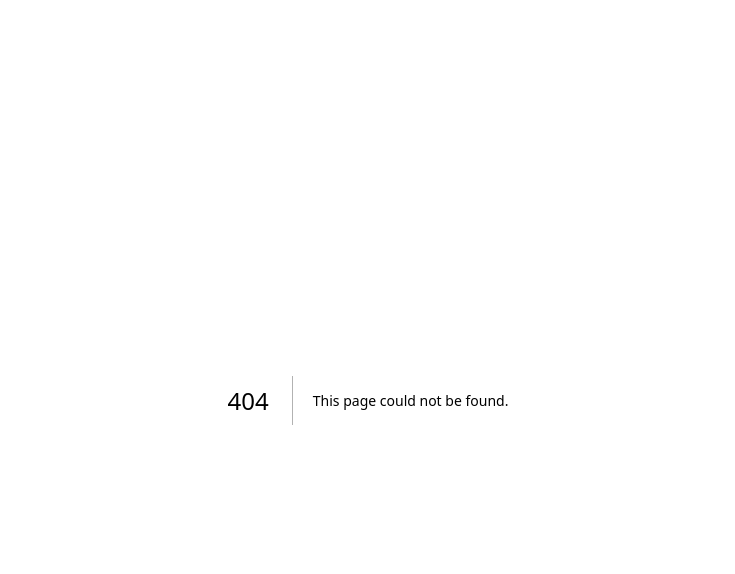
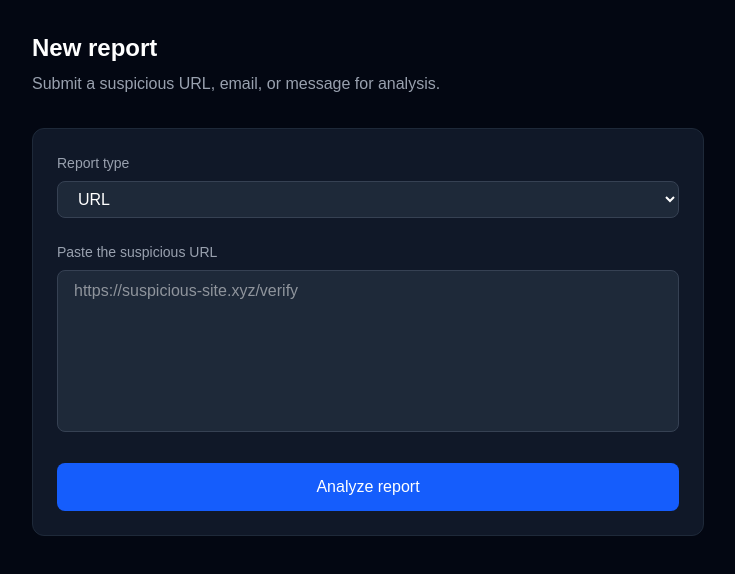
Before and after one commit to Ayelahn/Heimdall, a Next.js app: page /reports/new in a window 1280 px wide. Before the commit this address had no page. Shown: the top 574 px of the page, without its empty margins (272-1007 px from the left). Built offline with nearby package versions, Linux system fonts and the light colour scheme.

Commit message:
feat: report submission, detail page, RLS policies, auth cookie fix

```diff
--- /dev/null
+++ b/src/app/api/reports/route.ts
@@ -0,0 +1,55 @@
+import { NextRequest, NextResponse } from 'next/server'
+import { createServerClient } from '@supabase/ssr'
+
+export async function POST(request: NextRequest) {
+  const response = NextResponse.next()
+
+  const supabase = createServerClient(
+    process.env.NEXT_PUBLIC_SUPABASE_URL!,
+    process.env.NEXT_PUBLIC_SUPABASE_ANON_KEY!,
+    {
+      cookies: {
+        getAll() {
+          return request.cookies.getAll()
+        },
+        setAll(cookiesToSet) {
+          cookiesToSet.forEach(({ name, value, options }) =>
+            response.cookies.set(name, value, options)
+          )
+        },
+      },
+    }
+  )
+
+  const { data: { user }, error: authError } = await supabase.auth.getUser()
+
+  if (authError || !user) {
+    return NextResponse.json({ error: 'Unauthorized' }, { status: 401 })
+  }
+
+  const body = await request.json()
+  const { reportType, rawInput } = body
+
+  if (!reportType || !rawInput) {
+    return NextResponse.json({ error: 'Missing required fields' }, { status: 400 })
+  }
+
+  const { data: report, error } = await supabase
+    .from('reports')
+    .insert({
+      user_id: user.id,
+      report_type: reportType,
+      raw_input: rawInput,
+      risk_score: 0,
+      severity: 'low',
+      status: 'new',
+    })
+    .select()
+    .single()
+
+  if (error) {
+    return NextResponse.json({ error: error.message }, { status: 500 })
+  }
+
+  return NextResponse.json({ id: report.id }, { status: 201 })
+}
--- /dev/null
+++ b/src/app/auth/callback/route.ts
@@ -0,0 +1,14 @@
+import { createClient } from '@/lib/supabase/server'
+import { NextResponse } from 'next/server'
+
+export async function GET(request: Request) {
+  const { searchParams, origin } = new URL(request.url)
+  const code = searchParams.get('code')
+
+  if (code) {
+    const supabase = await createClient()
+    await supabase.auth.exchangeCodeForSession(code)
+  }
+
+  return NextResponse.redirect(`${origin}/dashboard`)
+}
--- a/src/app/login/page.tsx
+++ b/src/app/login/page.tsx
@@ -1,46 +1,60 @@
-'use client'
+"use client";
 
-import { useState } from 'react'
-import { supabase } from '@/lib/supabase/client'
-import { useRouter } from 'next/navigation'
+import { useState } from "react";
+import { supabase } from "@/lib/supabase/client";
+import { useRouter } from "next/navigation";
 
 export default function LoginPage() {
-  const router = useRouter()
-  const [email, setEmail] = useState('')
-  const [password, setPassword] = useState('')
-  const [isSignUp, setIsSignUp] = useState(false)
-  const [error, setError] = useState('')
-  const [loading, setLoading] = useState(false)
+  const router = useRouter();
+  const [email, setEmail] = useState("");
+  const [password, setPassword] = useState("");
+  const [isSignUp, setIsSignUp] = useState(false);
+  const [error, setError] = useState("");
+  const [loading, setLoading] = useState(false);
 
   const handleSubmit = async () => {
-    setLoading(true)
-    setError('')
-
+    if (!email || !password) {
+      setError("Please enter your email and password.");
+      return;
+    }
+    setLoading(true);
+    setError("");
     if (isSignUp) {
-      const { error } = await supabase.auth.signUp({ email, password })
+      const { error } = await supabase.auth.signUp({
+        email,
+        password,
+        options: {
+          emailRedirectTo: `${window.location.origin}/auth/callback`,
+        },
+      });
       if (error) {
-        setError(error.message)
+        setError(error.message);
       } else {
-        router.push('/dashboard')
+        setError("Check your email for a confirmation link.");
       }
     } else {
-      const { error } = await supabase.auth.signInWithPassword({ email, password })
+      const { data, error } = await supabase.auth.signInWithPassword({
+        email,
+        password,
+      });
       if (error) {
-        setError(error.message)
-      } else {
-        router.push('/dashboard')
+        setError(error.message);
+      } else if (data.session) {
+        await supabase.auth.setSession(data.session);
+        router.refresh();
+        router.push("/dashboard");
       }
     }
-
-    setLoading(false)
-  }
+    setLoading(false);
+  };
 
   return (
     <main className="min-h-screen flex items-center justify-center bg-gray-950">
       <div className="w-full max-w-md bg-gray-900 rounded-xl p-8 border border-gray-800">
         <h1 className="text-2xl font-bold text-white mb-2">Heimdall</h1>
-        <p className="text-gray-400 mb-8">{isSignUp ? 'Create your account' : 'Sign in to continue'}</p>
-
+        <p className="text-gray-400 mb-8">
+          {isSignUp ? "Create your account" : "Sign in to continue"}
+        </p>
         <div className="space-y-4">
           <div>
             <label className="block text-sm text-gray-400 mb-1">Email</label>
@@ -52,7 +66,6 @@ export default function LoginPage() {
               placeholder="you@example.com"
             />
           </div>
-
           <div>
             <label className="block text-sm text-gray-400 mb-1">Password</label>
             <input
@@ -63,25 +76,28 @@ export default function LoginPage() {
               placeholder="••••••••"
             />
           </div>
-
           {error && <p className="text-red-400 text-sm">{error}</p>}
-
           <button
             onClick={handleSubmit}
             disabled={loading}
             className="w-full bg-blue-600 hover:bg-blue-700 text-white font-medium py-2 rounded-lg transition-colors disabled:opacity-50"
           >
-            {loading ? 'Please wait...' : isSignUp ? 'Create account' : 'Sign in'}
+            {loading
+              ? "Please wait..."
+              : isSignUp
+                ? "Create account"
+                : "Sign in"}
           </button>
-
           <button
             onClick={() => setIsSignUp(!isSignUp)}
             className="w-full text-gray-400 hover:text-white text-sm transition-colors"
           >
-            {isSignUp ? 'Already have an account? Sign in' : "Don't have an account? Sign up"}
+            {isSignUp
+              ? "Already have an account? Sign in"
+              : "Don't have an account? Sign up"}
           </button>
         </div>
       </div>
     </main>
-  )
+  );
 }
--- /dev/null
+++ b/src/app/reports/[id]/page.tsx
@@ -0,0 +1,65 @@
+import { createClient } from "@/lib/supabase/server";
+import { notFound } from "next/navigation";
+
+export default async function ReportPage({
+  params,
+}: {
+  params: Promise<{ id: string }>;
+}) {
+  const { id } = await params;
+  const supabase = await createClient();
+
+  const { data: report } = await supabase
+    .from("reports")
+    .select("*, findings(*), notes(*)")
+    .eq("id", id)
+    .single();
+
+  if (!report) notFound();
+
+  return (
+    <main className="min-h-screen bg-gray-950 p-8">
+      <div className="max-w-2xl mx-auto space-y-6">
+        <div>
+          <h1 className="text-2xl font-bold text-white mb-1">Report detail</h1>
+          <p className="text-gray-500 text-sm">ID: {report.id}</p>
+        </div>
+
+        <div className="bg-gray-900 rounded-xl p-6 border border-gray-800 space-y-4">
+          <div className="flex items-center gap-3">
+            <span className="text-xs uppercase tracking-wide text-gray-500">
+              Type
+            </span>
+            <span className="text-white font-medium">{report.report_type}</span>
+          </div>
+          <div className="flex items-center gap-3">
+            <span className="text-xs uppercase tracking-wide text-gray-500">
+              Status
+            </span>
+            <span className="text-white font-medium">{report.status}</span>
+          </div>
+          <div className="flex items-center gap-3">
+            <span className="text-xs uppercase tracking-wide text-gray-500">
+              Risk score
+            </span>
+            <span className="text-white font-medium">{report.risk_score}</span>
+          </div>
+          <div className="flex items-center gap-3">
+            <span className="text-xs uppercase tracking-wide text-gray-500">
+              Severity
+            </span>
+            <span className="text-white font-medium">{report.severity}</span>
+          </div>
+          <div>
+            <span className="text-xs uppercase tracking-wide text-gray-500 block mb-2">
+              Input
+            </span>
+            <p className="text-gray-300 bg-gray-800 rounded-lg p-3 text-sm break-all">
+              {report.raw_input}
+            </p>
+          </div>
+        </div>
+      </div>
+    </main>
+  );
+}
--- /dev/null
+++ b/src/app/reports/new/page.tsx
@@ -0,0 +1,85 @@
+'use client'
+
+import { useState } from 'react'
+import { useRouter } from 'next/navigation'
+
+export default function NewReport() {
+  const router = useRouter()
+  const [reportType, setReportType] = useState('url')
+  const [rawInput, setRawInput] = useState('')
+  const [error, setError] = useState('')
+  const [loading, setLoading] = useState(false)
+
+  const handleSubmit = async () => {
+    if (!rawInput.trim()) {
+      setError('Please enter something to analyze.')
+      return
+    }
+
+    setLoading(true)
+    setError('')
+
+    const response = await fetch('/api/reports', {
+      method: 'POST',
+      headers: { 'Content-Type': 'application/json' },
+      body: JSON.stringify({ reportType, rawInput }),
+    })
+
+    const data = await response.json()
+
+    if (!response.ok) {
+      setError(data.error || 'Something went wrong.')
+      setLoading(false)
+      return
+    }
+
+    router.push(`/reports/${data.id}`)
+  }
+
+  return (
+    <main className="min-h-screen bg-gray-950 p-8">
+      <div className="max-w-2xl mx-auto">
+        <h1 className="text-2xl font-bold text-white mb-2">New report</h1>
+        <p className="text-gray-400 mb-8">Submit a suspicious URL, email, or message for analysis.</p>
+
+        <div className="bg-gray-900 rounded-xl p-6 border border-gray-800 space-y-6">
+          <div>
+            <label className="block text-sm text-gray-400 mb-2">Report type</label>
+            <select
+              value={reportType}
+              onChange={(e) => setReportType(e.target.value)}
+              className="w-full bg-gray-800 border border-gray-700 rounded-lg px-4 py-2 text-white focus:outline-none focus:border-blue-500"
+            >
+              <option value="url">URL</option>
+              <option value="email">Email</option>
+              <option value="message">Message</option>
+            </select>
+          </div>
+
+          <div>
+            <label className="block text-sm text-gray-400 mb-2">
+              {reportType === 'url' ? 'Paste the suspicious URL' : reportType === 'email' ? 'Paste the email content' : 'Paste the message'}
+            </label>
+            <textarea
+              value={rawInput}
+              onChange={(e) => setRawInput(e.target.value)}
+              rows={6}
+              className="w-full bg-gray-800 border border-gray-700 rounded-lg px-4 py-2 text-white focus:outline-none focus:border-blue-500 resize-none"
+              placeholder={reportType === 'url' ? 'https://suspicious-site.xyz/verify' : 'Paste content here...'}
+            />
+          </div>
+
+          {error && <p className="text-red-400 text-sm">{error}</p>}
+
+          <button
+            onClick={handleSubmit}
+            disabled={loading}
+            className="w-full bg-blue-600 hover:bg-blue-700 text-white font-medium py-3 rounded-lg transition-colors disabled:opacity-50"
+          >
+            {loading ? 'Analyzing...' : 'Analyze report'}
+          </button>
+        </div>
+      </div>
+    </main>
+  )
+}
--- a/src/lib/supabase/client.ts
+++ b/src/lib/supabase/client.ts
@@ -1,6 +1,6 @@
-import { createClient } from '@supabase/supabase-js'
+import { createBrowserClient } from "@supabase/ssr";
 
-const supabaseUrl = process.env.NEXT_PUBLIC_SUPABASE_URL!
-const supabaseAnonKey = process.env.NEXT_PUBLIC_SUPABASE_ANON_KEY!
-
-export const supabase = createClient(supabaseUrl, supabaseAnonKey)
+export const supabase = createBrowserClient(
+  process.env.NEXT_PUBLIC_SUPABASE_URL!,
+  process.env.NEXT_PUBLIC_SUPABASE_ANON_KEY!,
+);
```
